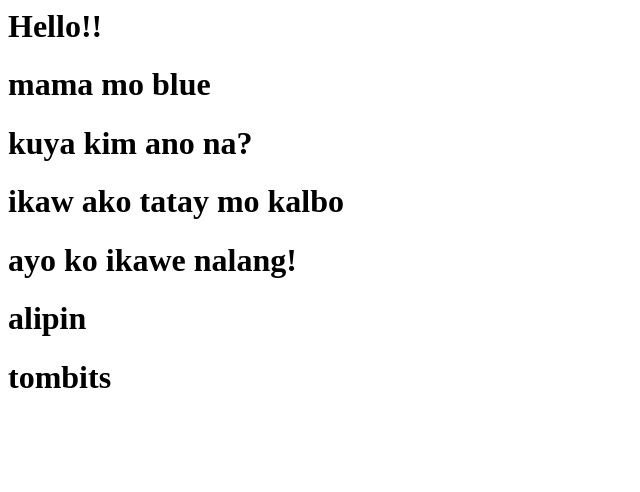
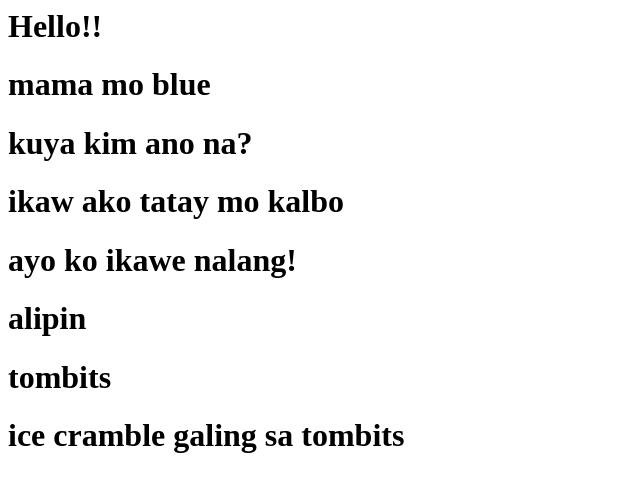
Before and after one commit to Jun-jpg-ship/Gengos-2ndSemester, a plain HTML site: page index.html in a window 1280 px wide. Shown: the whole page, without its empty margins (0-640 px from the left). Drawn offline with Linux system fonts and the light colour scheme.

Commit message:
nine commit

```diff
--- a/index.html
+++ b/index.html
@@ -5,3 +5,4 @@
 <h1>ayo ko ikawe nalang!</h1>
 <h1>alipin</h1>
 <h1>tombits</h1>
+<h1>ice cramble galing sa tombits</h1>
```
